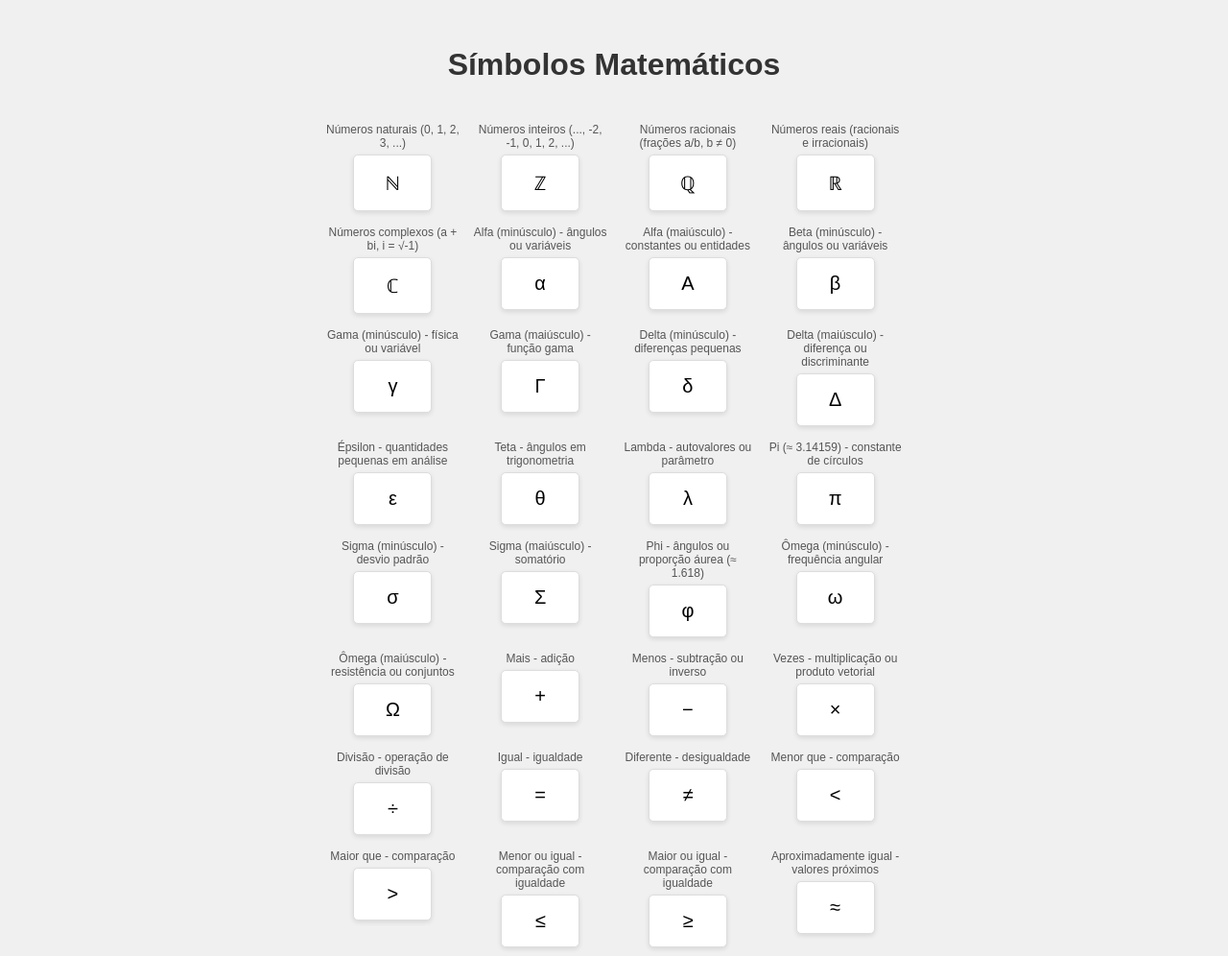
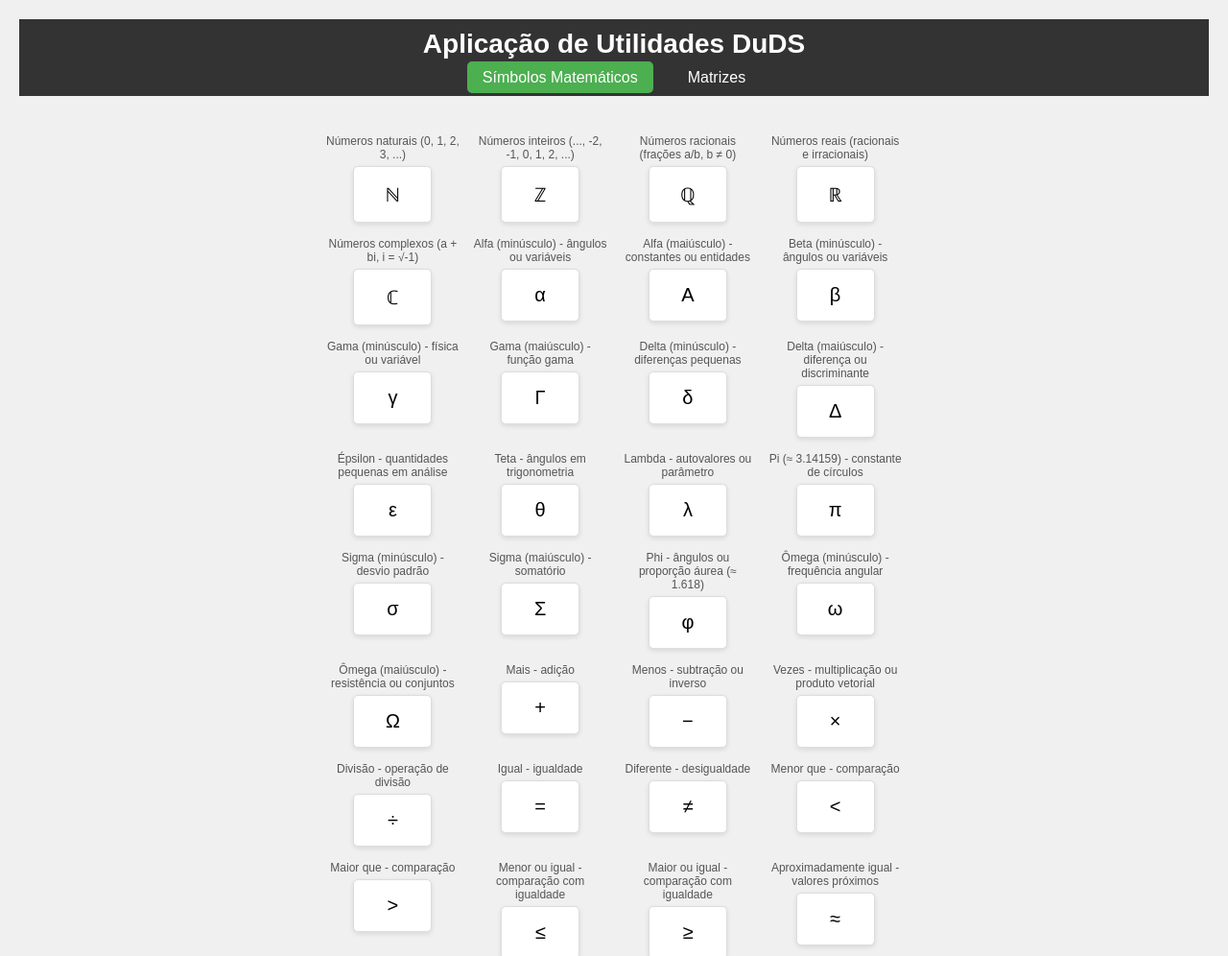
Before and after one commit to Eduardo-Domiciano/Utilidades, a plain HTML site: page index.html in a window 1280 px wide. Shown: the top 996 px of the page at 96% size. Drawn offline with Linux system fonts and the light colour scheme.

Commit message:
adicionando modulos

```diff
--- a/index.html
+++ b/index.html
@@ -7,10 +7,14 @@
     <link rel="stylesheet" href="style.css">
 </head>
 <body>
-    <h1>Símbolos Matemáticos</h1>
-    <div id="symbol-container"></div>
-    <textarea placeholder="Cole aqui para testar..."></textarea>
-    <div id="message">Símbolo copiado!</div>
-    <script type="module" src="/main.js"></script>
+    <header>
+        <h1>Aplicação de Utilidades DuDS</h1>
+    </header>
+    <main>
+        <div id="symbol-container"></div>
+        <textarea placeholder="Cole aqui para testar..."></textarea>
+        <div id="message">Símbolo copiado!</div>
+    </main>
+    <script type="module" src="main.js"></script>
 </body>
 </html>
--- a/main.js
+++ b/main.js
@@ -1,96 +1,28 @@
-const symbols = [
-    // Conjuntos Numéricos
-    { symbol: 'ℕ', description: 'Números naturais (0, 1, 2, 3, ...)' },
-    { symbol: 'ℤ', description: 'Números inteiros (..., -2, -1, 0, 1, 2, ...)' },
-    { symbol: 'ℚ', description: 'Números racionais (frações a/b, b ≠ 0)' },
-    { symbol: 'ℝ', description: 'Números reais (racionais e irracionais)' },
-    { symbol: 'ℂ', description: 'Números complexos (a + bi, i = √-1)' },
+// main.js
+import { initSymbols } from './symbols.js';
 
-    // Letras Gregas Comuns
-    { symbol: 'α', description: 'Alfa (minúsculo) - ângulos ou variáveis' },
-    { symbol: 'Α', description: 'Alfa (maiúsculo) - constantes ou entidades' },
-    { symbol: 'β', description: 'Beta (minúsculo) - ângulos ou variáveis' },
-    { symbol: 'γ', description: 'Gama (minúsculo) - física ou variável' },
-    { symbol: 'Γ', description: 'Gama (maiúsculo) - função gama' },
-    { symbol: 'δ', description: 'Delta (minúsculo) - diferenças pequenas' },
-    { symbol: 'Δ', description: 'Delta (maiúsculo) - diferença ou discriminante' },
-    { symbol: 'ε', description: 'Épsilon - quantidades pequenas em análise' },
-    { symbol: 'θ', description: 'Teta - ângulos em trigonometria' },
-    { symbol: 'λ', description: 'Lambda - autovalores ou parâmetro' },
-    { symbol: 'π', description: 'Pi (≈ 3.14159) - constante de círculos' },
-    { symbol: 'σ', description: 'Sigma (minúsculo) - desvio padrão' },
-    { symbol: 'Σ', description: 'Sigma (maiúsculo) - somatório' },
-    { symbol: 'φ', description: 'Phi - ângulos ou proporção áurea (≈ 1.618)' },
-    { symbol: 'ω', description: 'Ômega (minúsculo) - frequência angular' },
-    { symbol: 'Ω', description: 'Ômega (maiúsculo) - resistência ou conjuntos' },
+// Função para criar a barra de navegação
+function createNavigation(...titles) {
+    const header = document.querySelector('header');
+    const nav = document.createElement('nav');
+    const ul = document.createElement('ul');
 
-    // Operações e Relações
-    { symbol: '+', description: 'Mais - adição' },
-    { symbol: '−', description: 'Menos - subtração ou inverso' },
-    { symbol: '×', description: 'Vezes - multiplicação ou produto vetorial' },
-    { symbol: '÷', description: 'Divisão - operação de divisão' },
-    { symbol: '=', description: 'Igual - igualdade' },
-    { symbol: '≠', description: 'Diferente - desigualdade' },
-    { symbol: '<', description: 'Menor que - comparação' },
-    { symbol: '>', description: 'Maior que - comparação' },
-    { symbol: '≤', description: 'Menor ou igual - comparação com igualdade' },
-    { symbol: '≥', description: 'Maior ou igual - comparação com igualdade' },
-    { symbol: '≈', description: 'Aproximadamente igual - valores próximos' },
-    { symbol: '∞', description: 'Infinito - valor ilimitado' },
+    titles.forEach((title, index) => {
+        const li = document.createElement('li');
+        const a = document.createElement('a');
+        a.textContent = title;
+        a.href = `#${title.toLowerCase().replace(/\s+/g, '-')}`; // Cria âncoras baseadas no título
+        if (index === 0) a.classList.add('active'); // Define o primeiro item como ativo
+        li.appendChild(a);
+        ul.appendChild(li);
+    });
 
-    // Símbolos de Lógica e Conjuntos
-    { symbol: '∈', description: 'Pertence a - elemento em um conjunto' },
-    { symbol: '∉', description: 'Não pertence a - elemento fora de um conjunto' },
-    { symbol: '⊂', description: 'Subconjunto - contido em outro conjunto' },
-    { symbol: '⊆', description: 'Subconjunto ou igual - inclui igualdade' },
-    { symbol: '∩', description: 'Interseção - elementos comuns' },
-    { symbol: '∪', description: 'União - combinação de conjuntos' },
-    { symbol: '∀', description: 'Para todo - quantificador universal' },
-    { symbol: '∃', description: 'Existe - quantificador existencial' },
-    { symbol: '⇒', description: 'Implica - se... então' },
-    { symbol: '⇔', description: 'Se e somente se - equivalência lógica' },
+    nav.appendChild(ul);
+    header.appendChild(nav);
+}
 
-    // Outros Símbolos Úteis
-    { symbol: '√', description: 'Raiz quadrada - raiz de um número' },
-    { symbol: '∫', description: 'Integral - integração em cálculo' },
-    { symbol: '∂', description: 'Derivada parcial - cálculo multivariável' },
-    { symbol: '∇', description: 'Nabla - gradiente, divergente ou rotacional' },
-    { symbol: '∥', description: 'Paralelo ou norma - paralelismo ou magnitude' },
-    { symbol: '⊥', description: 'Perpendicular - ângulo reto' },
-    { symbol: '∑', description: 'Somatório - alternativa para Σ' }
-];
+// Inicializa a navegação com os títulos iniciais
+createNavigation('Símbolos Matemáticos', 'Matrizes');
 
-const container = document.getElementById('symbol-container');
-const message = document.getElementById('message');
-
-// Gera os botões dinamicamente com descrição acima
-symbols.forEach(item => {
-    const symbolItem = document.createElement('div');
-    symbolItem.className = 'symbol-item';
-
-    const description = document.createElement('span');
-    description.className = 'symbol-description';
-    description.textContent = item.description;
-
-    const btn = document.createElement('div');
-    btn.className = 'symbol-btn';
-    btn.textContent = item.symbol;
-
-    symbolItem.appendChild(description);
-    symbolItem.appendChild(btn);
-    container.appendChild(symbolItem);
-
-    // Evento de clique para copiar
-    btn.addEventListener('click', () => {
-        navigator.clipboard.writeText(item.symbol)
-            .then(() => {
-                message.style.display = 'block';
-                setTimeout(() => {
-                    message.style.display = 'none';
-                }, 1500);
-            })
-            .catch(err => {
-                console.error('Erro ao copiar: ', err);
-            });
-    });
-});
+// Inicializa os símbolos
+initSymbols();
--- a/style.css
+++ b/style.css
@@ -5,10 +5,49 @@ body {
     align-items: center;
     padding: 20px;
     background-color: #f0f0f0;
+    margin: 0;
 }
-h1 {
-    color: #333;
+
+header {
+    width: 100%;
+    text-align: center;
+    background-color: #333;
+    color: white;
+    padding: 10px 0;
+    margin-bottom: 20px;
 }
+
+header h1 {
+    margin: 0;
+    font-size: 28px;
+}
+
+nav ul {
+    list-style: none;
+    padding: 0;
+    margin: 10px 0 0;
+    display: flex;
+    justify-content: center;
+    gap: 20px;
+}
+
+nav a {
+    text-decoration: none;
+    color: white;
+    font-size: 16px;
+    padding: 8px 16px;
+    border-radius: 5px;
+    transition: background-color 0.2s;
+}
+
+nav a:hover {
+    background-color: #555;
+}
+
+nav a.active {
+    background-color: #4CAF50;
+}
+
 #symbol-container {
     display: grid;
     grid-template-columns: repeat(4, 1fr);
@@ -16,17 +55,20 @@ h1 {
     margin: 20px 0;
     max-width: 600px;
 }
+
 .symbol-item {
     display: flex;
     flex-direction: column;
     align-items: center;
 }
+
 .symbol-description {
     font-size: 12px;
     color: #555;
     margin-bottom: 5px;
     text-align: center;
 }
+
 .symbol-btn {
     padding: 15px;
     width: 50px;
@@ -39,9 +81,11 @@ h1 {
     border-radius: 5px;
     box-shadow: 0 2px 5px rgba(0,0,0,0.1);
 }
+
 .symbol-btn:hover {
     background-color: #e0e0e0;
 }
+
 #message {
     position: fixed;
     top: 10px;
@@ -51,6 +95,7 @@ h1 {
     border-radius: 5px;
     display: none;
 }
+
 textarea {
     width: 80%;
     max-width: 500px;
--- /dev/null
+++ b/symbols.js
@@ -0,0 +1,89 @@
+// symbols.js
+const symbols = [
+    { symbol: 'ℕ', description: 'Números naturais (0, 1, 2, 3, ...)' },
+    { symbol: 'ℤ', description: 'Números inteiros (..., -2, -1, 0, 1, 2, ...)' },
+    { symbol: 'ℚ', description: 'Números racionais (frações a/b, b ≠ 0)' },
+    { symbol: 'ℝ', description: 'Números reais (racionais e irracionais)' },
+    { symbol: 'ℂ', description: 'Números complexos (a + bi, i = √-1)' },
+    { symbol: 'α', description: 'Alfa (minúsculo) - ângulos ou variáveis' },
+    { symbol: 'Α', description: 'Alfa (maiúsculo) - constantes ou entidades' },
+    { symbol: 'β', description: 'Beta (minúsculo) - ângulos ou variáveis' },
+    { symbol: 'γ', description: 'Gama (minúsculo) - física ou variável' },
+    { symbol: 'Γ', description: 'Gama (maiúsculo) - função gama' },
+    { symbol: 'δ', description: 'Delta (minúsculo) - diferenças pequenas' },
+    { symbol: 'Δ', description: 'Delta (maiúsculo) - diferença ou discriminante' },
+    { symbol: 'ε', description: 'Épsilon - quantidades pequenas em análise' },
+    { symbol: 'θ', description: 'Teta - ângulos em trigonometria' },
+    { symbol: 'λ', description: 'Lambda - autovalores ou parâmetro' },
+    { symbol: 'π', description: 'Pi (≈ 3.14159) - constante de círculos' },
+    { symbol: 'σ', description: 'Sigma (minúsculo) - desvio padrão' },
+    { symbol: 'Σ', description: 'Sigma (maiúsculo) - somatório' },
+    { symbol: 'φ', description: 'Phi - ângulos ou proporção áurea (≈ 1.618)' },
+    { symbol: 'ω', description: 'Ômega (minúsculo) - frequência angular' },
+    { symbol: 'Ω', description: 'Ômega (maiúsculo) - resistência ou conjuntos' },
+    { symbol: '+', description: 'Mais - adição' },
+    { symbol: '−', description: 'Menos - subtração ou inverso' },
+    { symbol: '×', description: 'Vezes - multiplicação ou produto vetorial' },
+    { symbol: '÷', description: 'Divisão - operação de divisão' },
+    { symbol: '=', description: 'Igual - igualdade' },
+    { symbol: '≠', description: 'Diferente - desigualdade' },
+    { symbol: '<', description: 'Menor que - comparação' },
+    { symbol: '>', description: 'Maior que - comparação' },
+    { symbol: '≤', description: 'Menor ou igual - comparação com igualdade' },
+    { symbol: '≥', description: 'Maior ou igual - comparação com igualdade' },
+    { symbol: '≈', description: 'Aproximadamente igual - valores próximos' },
+    { symbol: '∞', description: 'Infinito - valor ilimitado' },
+    { symbol: '∈', description: 'Pertence a - elemento em um conjunto' },
+    { symbol: '∉', description: 'Não pertence a - elemento fora de um conjunto' },
+    { symbol: '⊂', description: 'Subconjunto - contido em outro conjunto' },
+    { symbol: '⊆', description: 'Subconjunto ou igual - inclui igualdade' },
+    { symbol: '∩', description: 'Interseção - elementos comuns' },
+    { symbol: '∪', description: 'União - combinação de conjuntos' },
+    { symbol: '∀', description: 'Para todo - quantificador universal' },
+    { symbol: '∃', description: 'Existe - quantificador existencial' },
+    { symbol: '⇒', description: 'Implica - se... então' },
+    { symbol: '⇔', description: 'Se e somente se - equivalência lógica' },
+    { symbol: '√', description: 'Raiz quadrada - raiz de um número' },
+    { symbol: '∫', description: 'Integral - integração em cálculo' },
+    { symbol: '∂', description: 'Derivada parcial - cálculo multivariável' },
+    { symbol: '∇', description: 'Nabla - gradiente, divergente ou rotacional' },
+    { symbol: '∥', description: 'Paralelo ou norma - paralelismo ou magnitude' },
+    { symbol: '⊥', description: 'Perpendicular - ângulo reto' },
+    { symbol: '∑', description: 'Somatório - alternativa para Σ' }
+];
+
+// Função para inicializar os símbolos
+export function initSymbols() {
+    const container = document.getElementById('symbol-container');
+    const message = document.getElementById('message');
+
+    symbols.forEach(item => {
+        const symbolItem = document.createElement('div');
+        symbolItem.className = 'symbol-item';
+
+        const description = document.createElement('span');
+        description.className = 'symbol-description';
+        description.textContent = item.description;
+
+        const btn = document.createElement('div');
+        btn.className = 'symbol-btn';
+        btn.textContent = item.symbol;
+
+        symbolItem.appendChild(description);
+        symbolItem.appendChild(btn);
+        container.appendChild(symbolItem);
+
+        btn.addEventListener('click', () => {
+            navigator.clipboard.writeText(item.symbol)
+                .then(() => {
+                    message.style.display = 'block';
+                    setTimeout(() => {
+                        message.style.display = 'none';
+                    }, 1500);
+                })
+                .catch(err => {
+                    console.error('Erro ao copiar: ', err);
+                });
+        });
+    });
+}
```
Also changed, not shown: determinant.js (added, +40 -0 lines).
